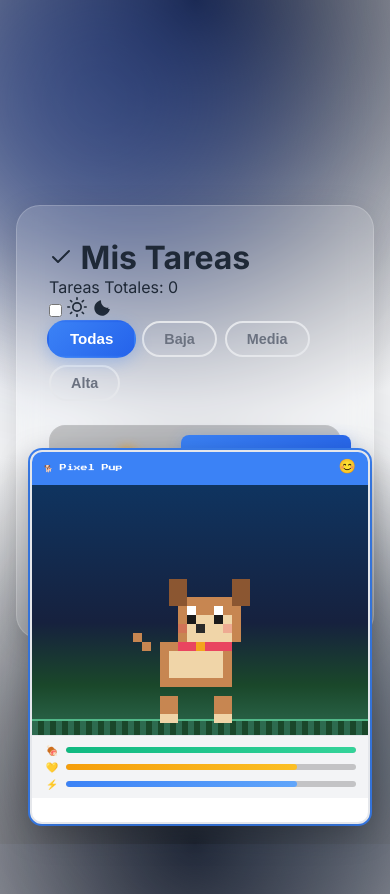
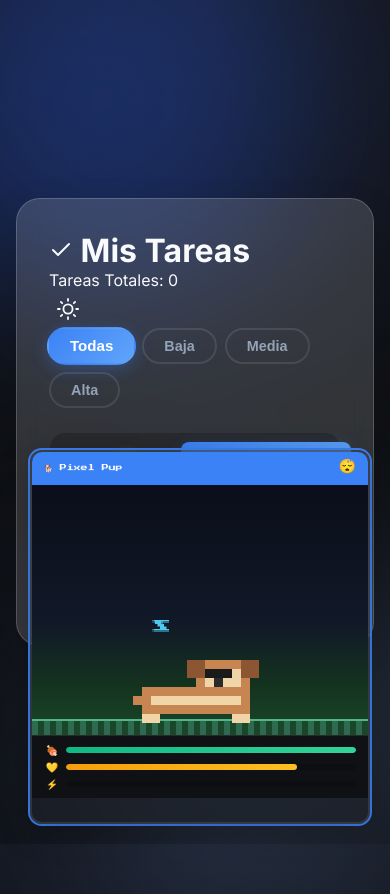
Before and after one commit to pansaloca246-jpg/laboratorio1, a plain HTML site: page index.html in a window 390 px wide. Shown: the top 894 px of the page. Drawn offline with Linux system fonts and the light colour scheme.

Commit message:
animacion pet durmiendo

```diff
--- a/app.js
+++ b/app.js
@@ -4,7 +4,6 @@ document.addEventListener('DOMContentLoaded', () => {
     const input = document.getElementById('todo-input');
     const list = document.getElementById('todo-list');
     const prioritySelector = document.getElementById('priority-selector');
-    const themeToggle = document.getElementById('theme-toggle');
     const taskCounter = document.getElementById('task-counter');
     const filtersContainer = document.getElementById('filters-container');
 
@@ -121,18 +120,22 @@ document.addEventListener('DOMContentLoaded', () => {
     };
 
     // Event Listeners
-    // Theme toggle
+    // Theme toggle (Button)
     const applyTheme = (theme) => {
         document.body.dataset.theme = theme; // set on body (which is :root for CSS vars)
-        themeToggle.checked = theme === 'dark';
     };
-    const savedTheme = localStorage.getItem('theme') || 'light';
+    const savedTheme = localStorage.getItem('theme') || 'dark';
     applyTheme(savedTheme);
-    themeToggle.addEventListener('change', () => {
-        const newTheme = themeToggle.checked ? 'dark' : 'light';
-        applyTheme(newTheme);
-        localStorage.setItem('theme', newTheme);
-    });
+
+    const themeBtn = document.getElementById('theme-toggle-btn');
+    if (themeBtn) {
+        themeBtn.addEventListener('click', () => {
+            const currentTheme = document.body.dataset.theme;
+            const newTheme = currentTheme === 'dark' ? 'light' : 'dark';
+            applyTheme(newTheme);
+            localStorage.setItem('theme', newTheme);
+        });
+    }
 
     // Priority selector (inline dots)
     if (prioritySelector) {
--- a/index.html
+++ b/index.html
@@ -23,18 +23,15 @@
             </h1>
             <div class="header-controls">
                 <span id="task-counter" class="task-counter">Tareas Totales: 0</span>
-                <div class="theme-switch">
-                    <input type="checkbox" id="theme-toggle" aria-label="Modo oscuro/claro" />
-                    <label for="theme-toggle" class="switch-label">
-                        <svg class="icon-sun" width="20" height="20" viewBox="0 0 24 24" fill="none" xmlns="http://www.w3.org/2000/svg">
-                            <circle cx="12" cy="12" r="5" stroke="currentColor" stroke-width="2"/>
-                            <path d="M12 1V3M12 21V23M4.22 4.22L5.64 5.64M18.36 18.36L19.78 19.78M1 12H3M21 12H23M4.22 19.78L5.64 18.36M18.36 5.64L19.78 4.22" stroke="currentColor" stroke-width="2" stroke-linecap="round"/>
-                        </svg>
-                        <svg class="icon-moon" width="20" height="20" viewBox="0 0 24 24" fill="none" xmlns="http://www.w3.org/2000/svg">
-                            <path d="M21 12.79C20.71 12.86 20.42 12.9 20.13 12.9C15.55 12.9 12 9.35 12 4.77C12 4.48 12.04 4.19 12.11 3.9C7.57 4.71 4 8.64 4 13.33C4 18.45 8.05 22.5 13.17 22.5C17.86 22.5 21.79 18.93 22.6 14.39C22.31 14.46 22.02 14.5 21.73 14.5C21.22 14.5 20.73 14.43 20.26 14.3C20.73 13.86 21.12 13.33 21.41 12.73C21.28 12.75 21.14 12.77 21 12.79Z" fill="currentColor"/>
-                        </svg>
-                    </label>
-                </div>
+                <button id="theme-toggle-btn" class="theme-toggle-btn" aria-label="Modo oscuro/claro">
+                    <svg class="icon-sun" width="22" height="22" viewBox="0 0 24 24" fill="none" xmlns="http://www.w3.org/2000/svg">
+                        <circle cx="12" cy="12" r="5" stroke="currentColor" stroke-width="2"/>
+                        <path d="M12 1V3M12 21V23M4.22 4.22L5.64 5.64M18.36 18.36L19.78 19.78M1 12H3M21 12H23M4.22 19.78L5.64 18.36M18.36 5.64L19.78 4.22" stroke="currentColor" stroke-width="2" stroke-linecap="round"/>
+                    </svg>
+                    <svg class="icon-moon" width="22" height="22" viewBox="0 0 24 24" fill="none" xmlns="http://www.w3.org/2000/svg">
+                        <path d="M21 12.79C20.71 12.86 20.42 12.9 20.13 12.9C15.55 12.9 12 9.35 12 4.77C12 4.48 12.04 4.19 12.11 3.9C7.57 4.71 4 8.64 4 13.33C4 18.45 8.05 22.5 13.17 22.5C17.86 22.5 21.79 18.93 22.6 14.39C22.31 14.46 22.02 14.5 21.73 14.5C21.22 14.5 20.73 14.43 20.26 14.3C20.73 13.86 21.12 13.33 21.41 12.73C21.28 12.75 21.14 12.77 21 12.79Z" fill="currentColor"/>
+                    </svg>
+                </button>
             </div>
         </header>
         <nav class="filters-container" id="filters-container">
--- a/pet.js
+++ b/pet.js
@@ -186,28 +186,58 @@
         }, dur);
     }
 
+    // ── Sincronizar estado del perrito con las tareas ──
+    function syncPetState() {
+        const pendingTasks = document.querySelectorAll('.todo-item:not(.completed)').length;
+        const totalTasks = document.querySelectorAll('.todo-item').length;
+
+        // Hambre sube y baja matemáticamente según tareas pendientes
+        petState.hunger = Math.max(0, 100 - (pendingTasks * 20));
+
+        // Si no hay tareas en absoluto, el perrito duerme
+        if (totalTasks === 0) {
+            petState.energy = 0;
+            petState.animation = 'sleep';
+            speak('Zzz... No hay tareas...', 3000);
+        } else {
+            // Si hay tareas, despertarlo si estaba dormido por aburrimiento
+            if (petState.animation === 'sleep') {
+                petState.energy = 80;
+                petState.animation = 'idle';
+            }
+        }
+        updateUI();
+    }
+
     // ── Escuchar eventos de tareas desde app.js ──
     document.addEventListener('pet-task-added', () => {
-        doAction('jump', '¡Nueva tarea! ¡Guau!', 2000, { ha: 10, e: -5, h: -20 });
-        widget.classList.add('celebrate');
-        setTimeout(() => widget.classList.remove('celebrate'), 600);
+        syncPetState();
+        if (petState.animation !== 'sleep') {
+            doAction('jump', '¡Nueva tarea! ¡Guau!', 2000, { ha: 10, e: -5 });
+            widget.classList.add('celebrate');
+            setTimeout(() => widget.classList.remove('celebrate'), 600);
+        }
     });
 
     document.addEventListener('pet-task-deleted', () => {
-        doAction('jump', '¡Oh no! Se fue una tarea...', 1500, { h: -20, ha: -5 });
-        widget.classList.add('shake');
-        setTimeout(() => widget.classList.remove('shake'), 400);
+        syncPetState();
+        if (petState.animation !== 'sleep') {
+            doAction('jump', '¡Se fue una tarea!', 1500, { ha: -5 });
+            widget.classList.add('shake');
+            setTimeout(() => widget.classList.remove('shake'), 400);
+        }
     });
 
     document.addEventListener('pet-task-toggled', (e) => {
+        syncPetState();
         if (e.detail && e.detail.completed) {
-            // Al completar tarea, el perro come y se llena
-            doAction('eat', '¡Qué rico! ¡Gracias!', 2500, { h: 15, ha: 10, e: 5 });
+            // Al completar tarea, come y es feliz
+            doAction('eat', '¡Qué rico! ¡Gracias!', 2500, { ha: 10, e: 5 });
             widget.classList.add('celebrate');
             setTimeout(() => widget.classList.remove('celebrate'), 600);
         } else {
-            // Al desmarcar tarea, la comida baja (la tarea vuelve a estar pendiente)
-            doAction('jump', '¡Oh no! Aún falta...', 2000, { h: -15, ha: -5 });
+            // Al desmarcar tarea, se sorprende
+            doAction('jump', '¡Oh no! Aún falta...', 2000, { ha: -5 });
             widget.classList.add('shake');
             setTimeout(() => widget.classList.remove('shake'), 400);
         }
@@ -264,15 +294,11 @@
 
     // Inicialización: calcular estado según tareas pendientes
     setTimeout(() => {
+        syncPetState();
         const pendingTasks = document.querySelectorAll('.todo-item:not(.completed)').length;
-        petState.hunger = Math.max(0, 100 - (pendingTasks * 20));
-        updateUI();
-
         if (pendingTasks > 0) {
-            speak(`¡Hola! Tienes ${pendingTasks} tarea(s) pendiente(s). ¡Tengo hambre!`);
-        } else {
-            speak('¡Hola! Todo al día. ¡Te ayudaré con tus tareas!');
+            speak(`¡Hola! Tienes ${pendingTasks} tarea(s) pendiente(s). ¡Tengo hambre!`, 3000);
         }
-    }, 300);
+    }, 500);
 
 })();
--- a/styless.css
+++ b/styless.css
@@ -47,6 +47,28 @@
 html, body {
     transition: background-color var(--transition-normal), color var(--transition-normal);
 }
+
+/* Botón Tema Simple */
+.theme-toggle-btn {
+    background: transparent;
+    border: none;
+    color: var(--text-primary);
+    cursor: pointer;
+    display: flex;
+    align-items: center;
+    justify-content: center;
+    padding: 0.5rem;
+    border-radius: 50%;
+    transition: all 0.2s;
+}
+.theme-toggle-btn:hover {
+    background: rgba(150, 150, 150, 0.2);
+}
+.theme-toggle-btn .icon-moon { display: block; }
+.theme-toggle-btn .icon-sun { display: none; }
+
+[data-theme="dark"] .theme-toggle-btn .icon-moon { display: none; }
+[data-theme="dark"] .theme-toggle-btn .icon-sun { display: block; }
 
 
 * {
```
